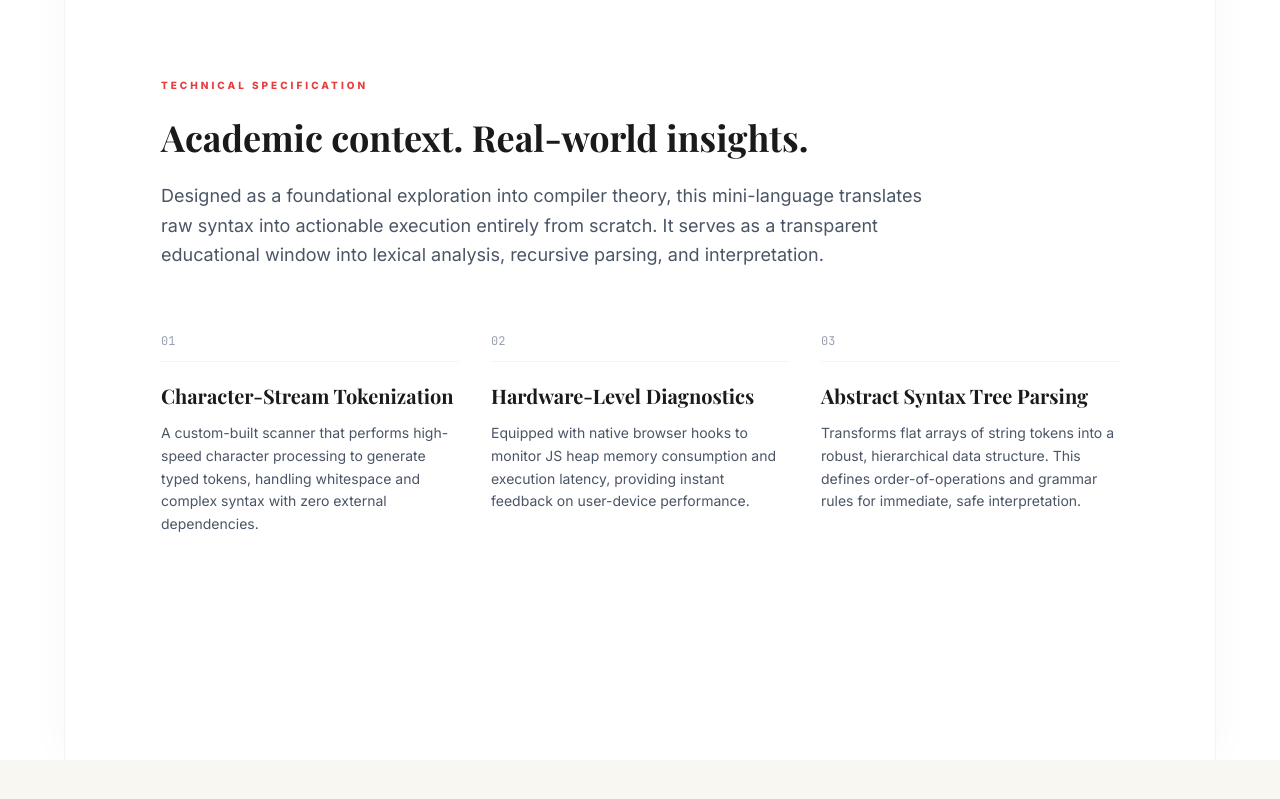
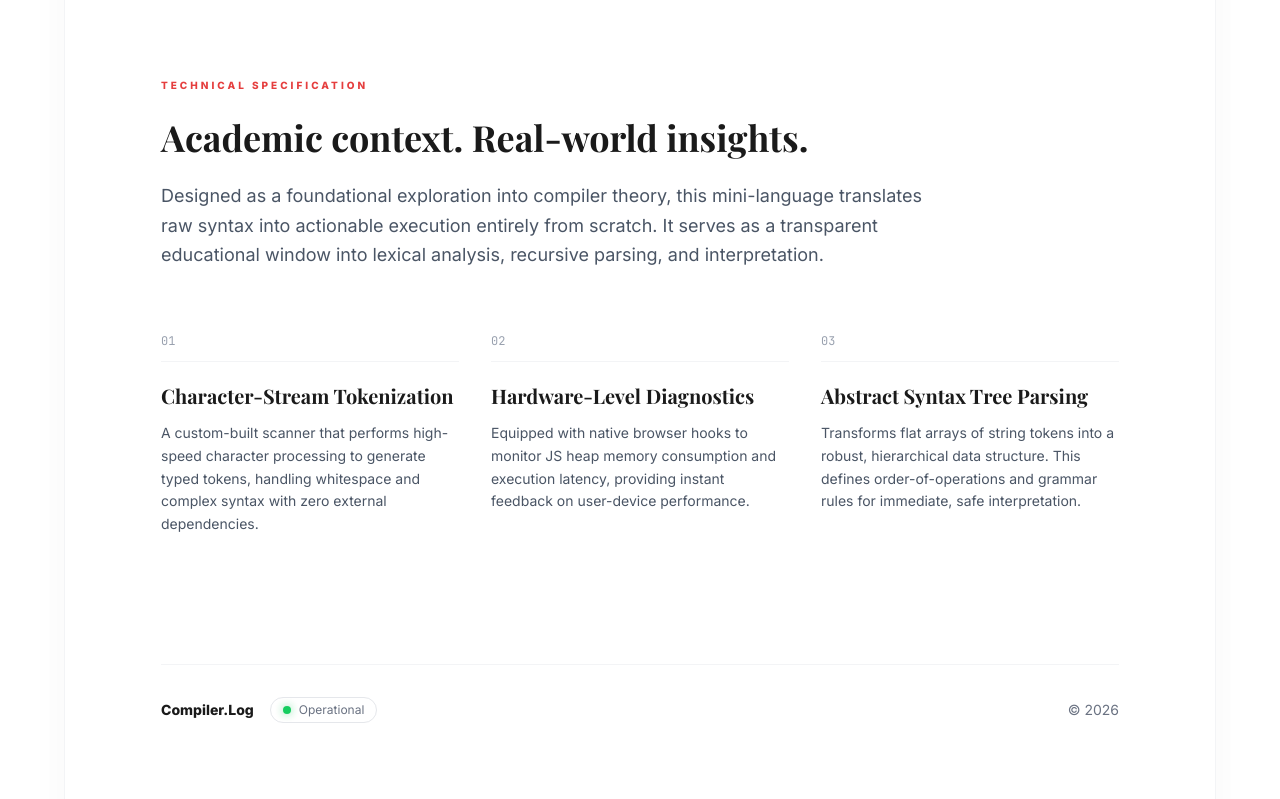
Before and after one commit to endpoint-engineer/compiler.log, a React (Vite) app: page / in a window 1280 px wide. Shown: the part 832-1631 px from the top of the page. Before the commit the page ends 1592 px from the top, so only its background shows below. Built offline with nearby package versions, Linux system fonts and the light colour scheme; a web font is replaced by a local one.

Commit message:
added footer

```diff
--- a/src/App.tsx
+++ b/src/App.tsx
@@ -194,6 +194,22 @@ function HomeView({ setActiveTab }: { setActiveTab: (tab: any) => void }) {
           </div>
         </div>
       </div>
+
+      <footer className="w-full border-t border-gray-100 py-8 mt-auto">
+        <div className="w-full flex flex-col md:flex-row justify-between items-center gap-6 text-sm text-gray-500 font-sans">
+          <div className="flex items-center gap-4">
+            <span className="font-bold text-ink">Compiler.Log</span>
+            <div className="flex items-center gap-2 border border-gray-200 px-3 py-1 rounded-full text-xs">
+              <span className="w-2 h-2 rounded-full bg-green-500 shadow-[0_0_8px_rgba(34,197,94,0.6)] animate-pulse"></span>
+              Operational
+            </div>
+          </div>
+
+          <div>
+            &copy; {new Date().getFullYear()}
+          </div>
+        </div>
+      </footer>
     </div>
 
   );
```
